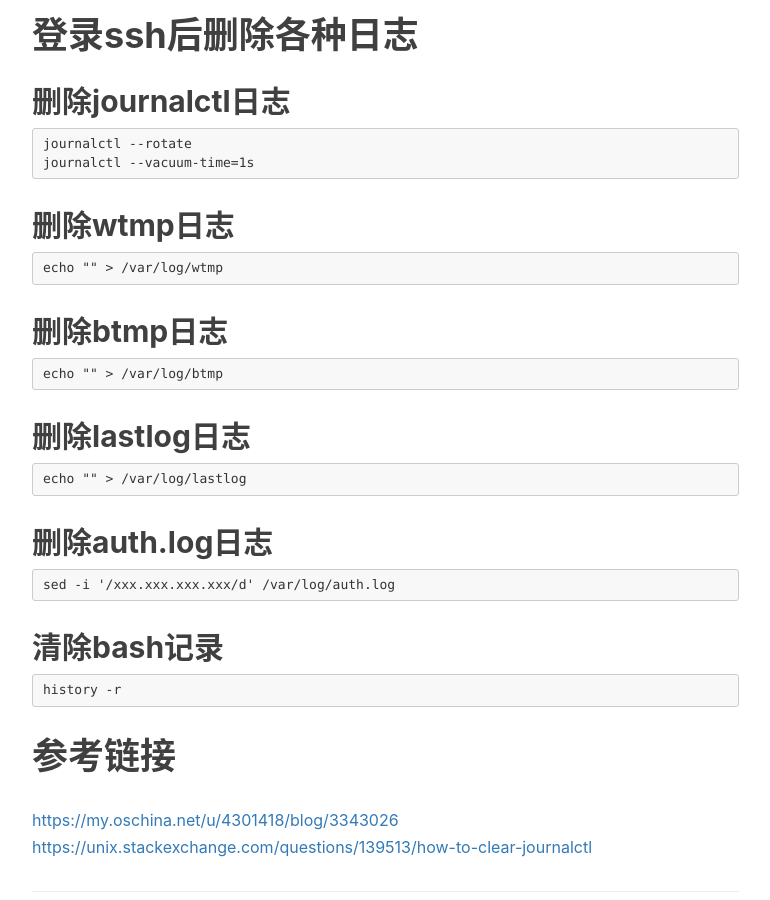
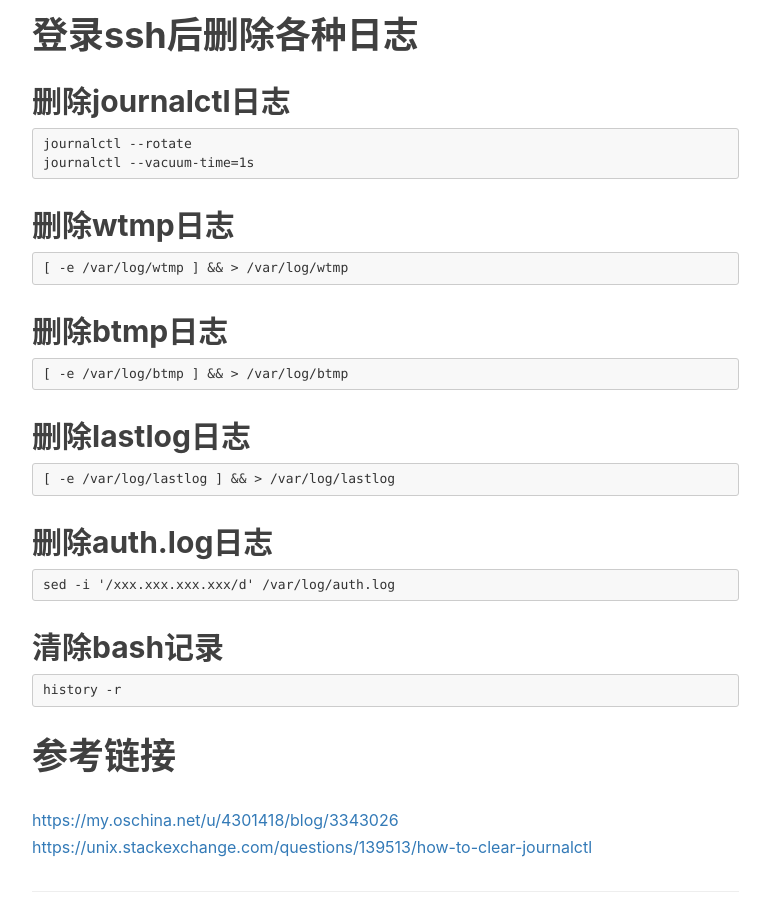
Before and after one commit to zh616110538/zh616110538.github.io, a Jekyll site: the page built from _posts/2021-03-23-ssh登录后删除记录.markdown, in a window 1280 px wide and 900 px high, scrolled down 491 px. Shown: the whole window, without its empty margins (233-1003 px from the left). Built offline with Jekyll 4.4.1, drawn with Linux system fonts in a browser that asks for light colours; nearby versions of some CDN libraries; comment, search, counter and statistics services are not loaded.

Commit message:
判断存在

```diff
--- a/_posts/2021-03-23-ssh登录后删除记录.markdown
+++ b/_posts/2021-03-23-ssh登录后删除记录.markdown
@@ -16,13 +16,13 @@ tags:
     journalctl --vacuum-time=1s
 
 ## 删除wtmp日志
-    echo "" > /var/log/wtmp
+    [ -e /var/log/wtmp ] && > /var/log/wtmp
 
 ## 删除btmp日志
-    echo "" > /var/log/btmp
+    [ -e /var/log/btmp ] && > /var/log/btmp
 
 ## 删除lastlog日志
-    echo "" > /var/log/lastlog
+    [ -e /var/log/lastlog ] && > /var/log/lastlog
 
 ## 删除auth.log日志
     sed -i '/xxx.xxx.xxx.xxx/d' /var/log/auth.log
```
